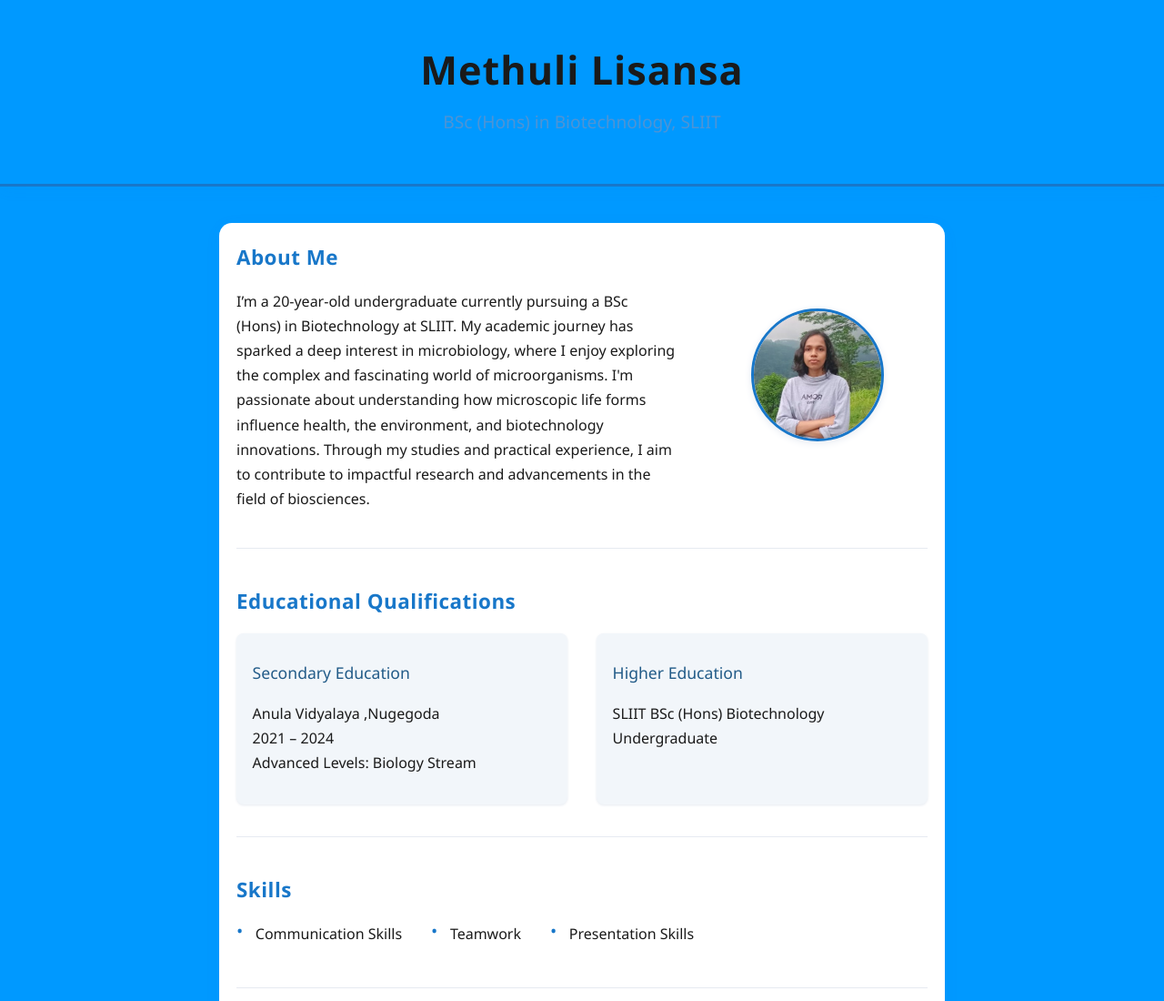
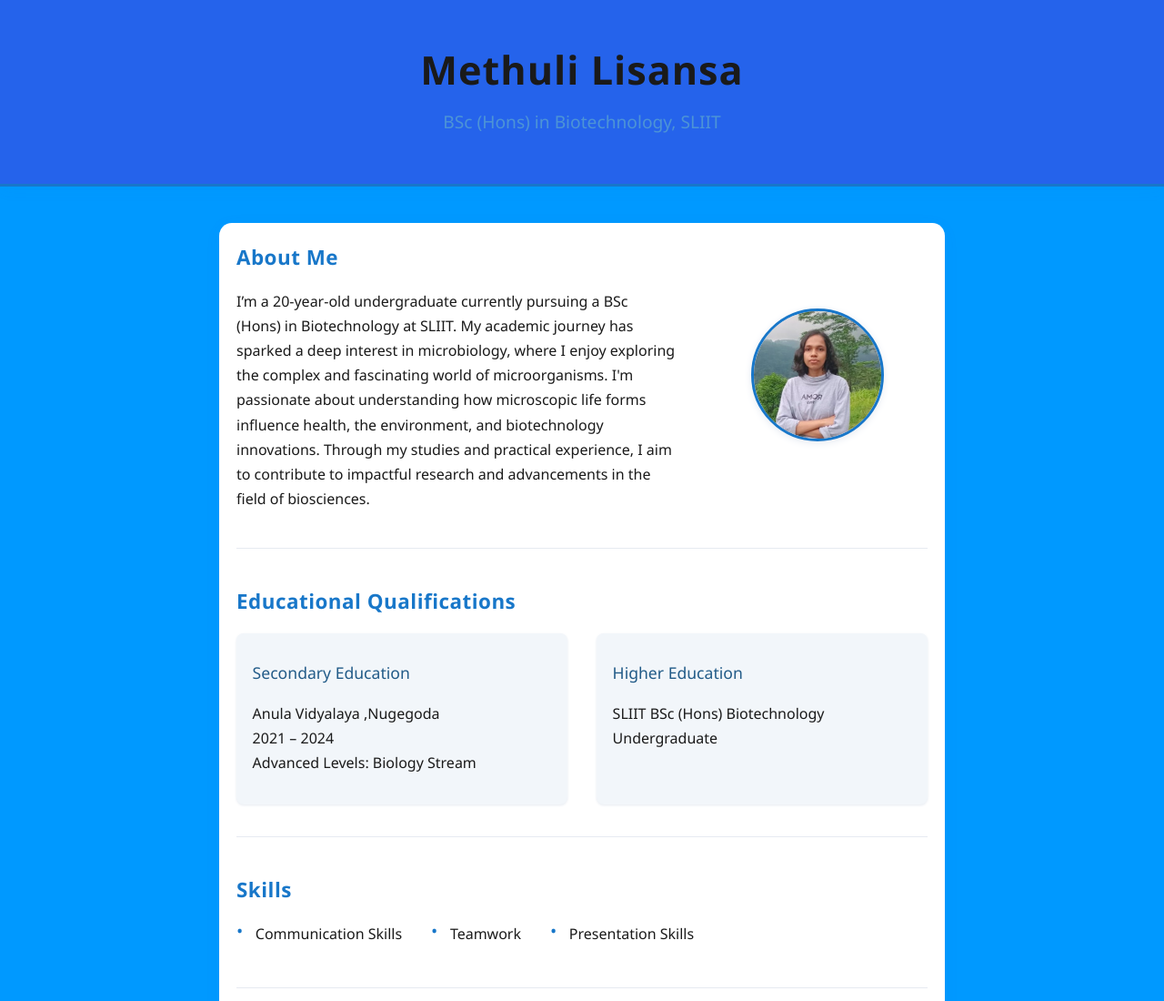
Before and after one commit to methulilisansa73-cmyk/methulilisansa73-cmyk.github.io, a plain HTML site: page index.html in a window 1280 px wide. Shown: the top 1100 px of the page at 91% size. Drawn offline with Linux system fonts and the light colour scheme.

Commit message:
Update style.css

```diff
--- a/style.css
+++ b/style.css
@@ -18,7 +18,7 @@ html, body {
 }
 
 header {
-  background: #0099ff;
+  background: #2563eb;
   box-shadow: var(--shadow);
   padding: 2.5rem 1rem 2rem 1rem;
   text-align: center;
```
